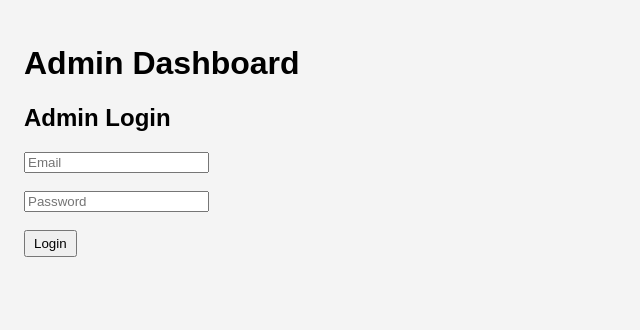
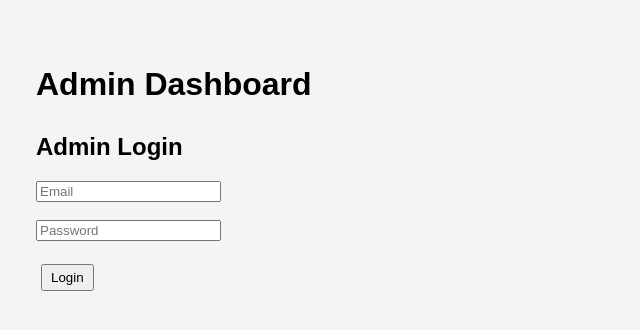
Before and after one commit to FulloMyself/msb-finance, a website: page admin/admin.html in a window 1280 px wide. Shown: the whole page, without its empty margins (0-640 px from the left). Drawn offline with Linux system fonts and the light colour scheme; files that its build step writes are made by us from their sources; the site is published under a folder, as on GitHub Pages, so addresses that start at the root find nothing.

```diff
--- a/admin/admin.html
+++ b/admin/admin.html
@@ -4,8 +4,8 @@
 <meta charset="UTF-8">
 <meta name="viewport" content="width=device-width, initial-scale=1.0">
 <title>Admin Dashboard</title>
-<link rel="stylesheet" href="/admin/admin.css">
-<link rel="icon" type="image/x-icon" href="./frontend/assets/favicon.ico">
+<link rel="stylesheet" href="./admin/admin.css">
+<link rel="icon" type="image/x-icon" href="../frontend/assets/favicon.ico">
 <style>
     body { font-family: Arial, sans-serif; padding: 1rem; background: #f4f4f4; }
     .hidden { display: none; }
```
